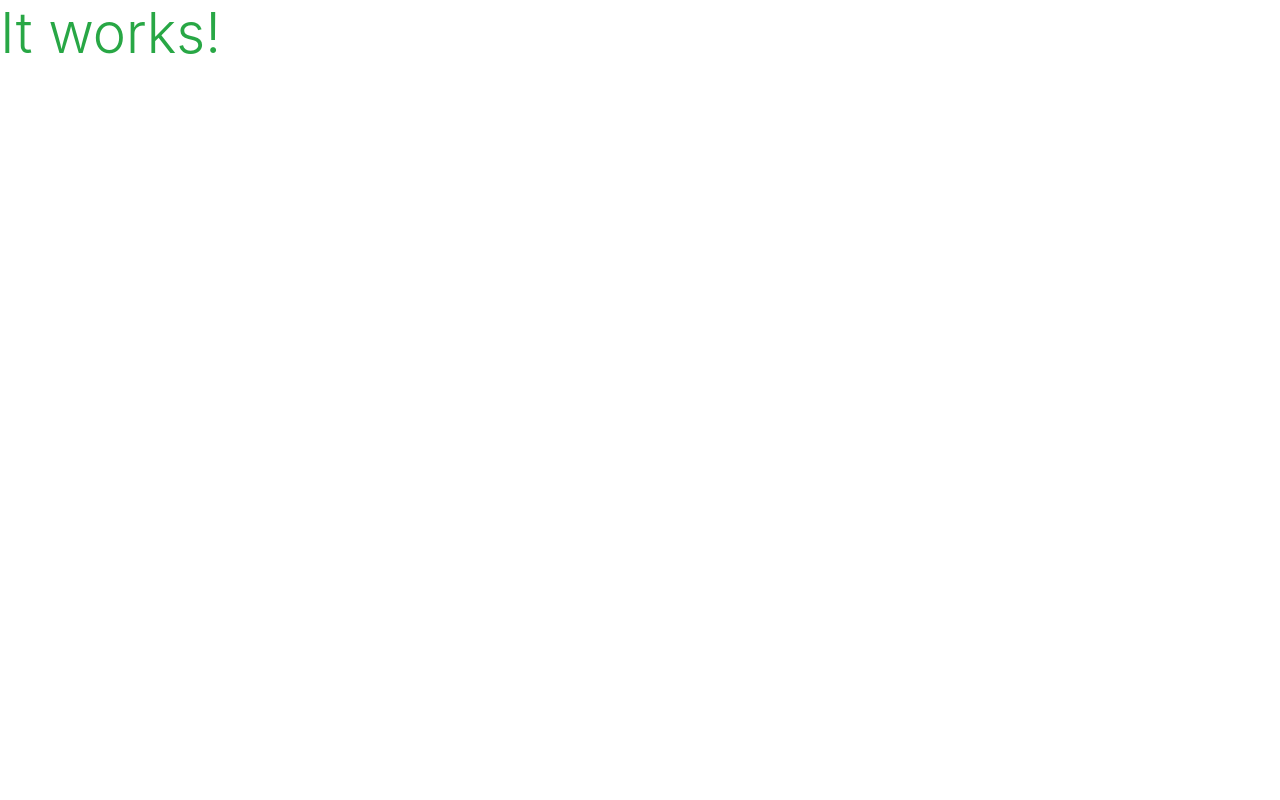
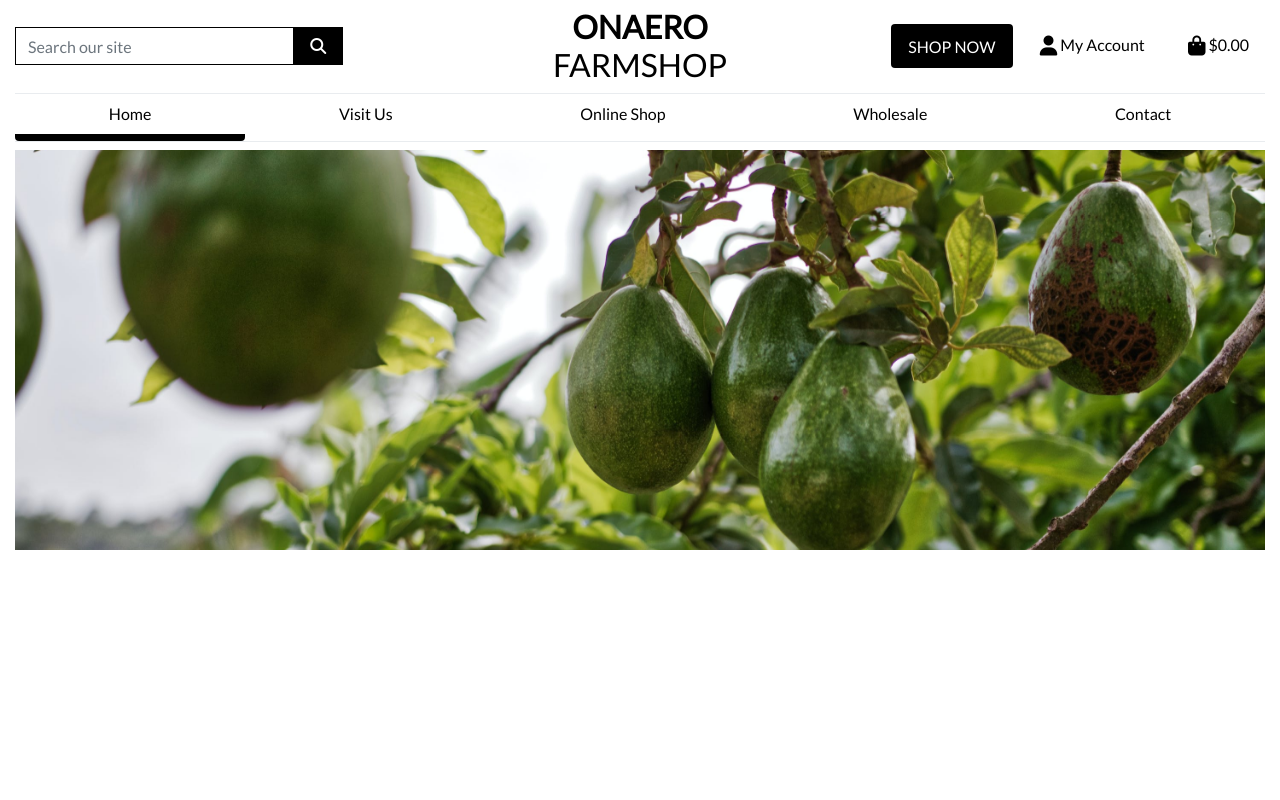
Before and after one commit to garymast/onaero-farm, a Django app: page / in a window 1280 px wide. Before the commit the page is almost empty. Run offline with Django 3.2, Linux system fonts and the light colour scheme; some libraries are stand-ins or nearby versions.

Commit message:
Create template and add CSS

```diff
--- a/home/templates/home/index.html
+++ b/home/templates/home/index.html
@@ -1,6 +1,23 @@
 {% extends "base.html" %}
 {% load static %}
 
+{% block page_header %}
+    <div class="container header-container">
+        <div class="row">
+            <div class="col"></div>
+        </div>
+    </div>
+{% endblock %}
+
 {% block content %}
-<h1 class="display-4 text-success">It works!</h1>
+    <div class="image_container">
+        <div class="row">
+            <div class="col-7 col-md-6 my-auto">
+                <h1 class="display-4 logo-font text-black">
+
+                </h1>
+
+            </div>
+        </div>
+    </div>
 {% endblock %}
--- a/onaero_farm/settings.py
+++ b/onaero_farm/settings.py
@@ -143,7 +143,10 @@ USE_TZ = True
 # https://docs.djangoproject.com/en/3.2/howto/static-files/
 
 STATIC_URL = '/static/'
+STATICFILES_DIRS = (os.path.join(BASE_DIR, 'static'),)
 
+MEDIA_URL = '/media/'
+MEDIA_ROOT = os.path.join(BASE_DIR, 'media')
 # Default primary key field type
 # https://docs.djangoproject.com/en/3.2/ref/settings/#default-auto-field
 
--- a/onaero_farm/urls.py
+++ b/onaero_farm/urls.py
@@ -15,9 +15,12 @@ Including another URLconf
 """
 from django.contrib import admin
 from django.urls import path, include
+from django.conf import settings
+from django.conf.urls.static import static
+
 
 urlpatterns = [
     path('admin/', admin.site.urls),
     path('accounts/', include('allauth.urls')),
     path('', include('home.urls')),
-]
+] + static(settings.MEDIA_URL, document_root=settings.MEDIA_ROOT)
--- /dev/null
+++ b/static/css/base.css
@@ -0,0 +1,136 @@
+html {
+    height: 100%;
+}
+
+body {
+    /* background: url('/media/pexels-matthias-oben-3687927.jpg') no-repeat center center fixed; */
+    /* background-size: cover;
+    height: calc(100vh - 105px); */
+    color: #555;
+    font-family: 'Lato';
+}
+
+/* from Bulma */
+.icon {
+    align-items: center;
+    display: inline-flex;
+    justify-content: center;
+    height: 1.5rem;
+    width: 1.5rem;
+}
+
+.logo-font {
+    text-transform: uppercase;
+}
+
+.main-logo-link {
+    width: fit-content;
+}
+
+.shop-now-button {
+    background: black;
+    color: white;
+    min-width: 260px;
+}
+
+.btn-black {
+    background: black;
+    color: white;
+}
+
+.image_container {
+    background: url('/media/pexels-matthias-oben-3687927.jpg') no-repeat center center fixed;
+    background-size: cover;
+    height: 400px;
+    display:block;
+}
+
+.site-nav {
+    border-top: 1px solid #e9ecef;
+    border-bottom: 1px solid #e9ecef;
+    margin-bottom: 5px;
+}
+
+.nav-container {
+    background-color: white;
+}
+
+.logo-padding {
+    padding-right: 0px !important;
+    padding-left: 0px !important;
+}
+
+.shop-now-button:hover,
+.shop-now-button:active,
+.shop-now-button:focus,
+.btn-black:hover,
+.btn-black:active,
+.btn-black:focus {
+    background: #222;
+    color: white;
+}
+
+.text-black {
+    color: #000 !important;
+}
+
+.border-black {
+    border: 1px solid black !important;
+}
+
+.right-pad{
+    padding-right: 190px;
+}
+
+a {
+    text-decoration: none;
+    color: black;
+    margin: 0 auto;
+}
+
+.header-container {
+    padding-top: 150px;
+}
+
+.nav-link-active{
+    border-bottom: 7px solid black !important;
+    }
+
+/* -------------------------------- Media Queries */
+
+/* Slightly larger container on xl screens */
+@media (min-width: 1200px) {
+  .container {
+    max-width: 80%;
+  }
+}
+
+/* fixed top navbar only on medium and up */
+@media (min-width: 992px) {
+    .fixed-top-desktop-only {
+        position: fixed;
+        top: 0;
+        right: 0;
+        left: 0;
+        z-index: 1030;
+    }
+
+}
+
+@media (max-width: 991px) {
+    .header-container {
+        padding-top: 245px;
+    }
+
+    .right-pad{
+        padding-right: 10px;
+    }
+
+}
+
+@media (max-width: 575px) {
+    .header-container {
+        padding-top: 418px;
+    }
+
+}
--- a/templates/base.html
+++ b/templates/base.html
@@ -15,12 +15,15 @@
 
         {% block corecss %}
             <link rel="stylesheet" href="https://cdn.jsdelivr.net/npm/bootstrap@4.6.2/dist/css/bootstrap.min.css" integrity="sha384-xOolHFLEh07PJGoPkLv1IbcEPTNtaed2xpHsD9ESMhqIYd0nLMwNLD69Npy4HI+N" crossorigin="anonymous">
+            <link rel="stylesheet" href="https://fonts.googleapis.com/css?family=Lato&display=swap">
+            <link rel="stylesheet" href="{% static 'css/base.css' %}">
         {% endblock %}
 
         {% block extra_css %}
         {% endblock %}
 
         {% block corejs %}
+            <script src="https://kit.fontawesome.com/00ff89d843.js" crossorigin="anonymous"></script>
             <script src="https://cdn.jsdelivr.net/npm/jquery@3.5.1/dist/jquery.min.js" integrity="sha256-9/aliU8dGd2tb6OSsuzixeV4y/faTqgFtohetphbbj0=" crossorigin="anonymous"></script>
             <script src="https://cdn.jsdelivr.net/npm/bootstrap@4.6.2/dist/js/bootstrap.bundle.min.js" integrity="sha384-Fy6S3B9q64WdZWQUiU+q4/2Lc9npb8tCaSX9FK7E8HnRr0Jz8D6OP9dO5Vg3Q9ct" crossorigin="anonymous"></script>
         {% endblock %}
@@ -31,7 +34,84 @@
         <title>Onaero FarmShop {% block extra_title %}{% endblock %}</title>
     </head>
     <body>
-    <header class="container-fluid fixed-top"></header>
+        <div class="container-fluid">
+        <header class="container-fluid fixed-top">
+            <div class="row">
+
+                <div class="col-12 col-lg-5 col-sm-12 my-auto py-1 py-lg-0 right-pad">
+                    <form method="GET" action="">
+                        <div class="input-group w-100">
+                            <input class="form-control border border-black rounded-0" type="text" name="q" placeholder="Search our site">
+                            <div class="input-group-append">
+                                <button class="form-control btn btn-black border border-black rounded-0" type="submit">
+                                    <span class="icon">
+                                        <i class="fas fa-search"></i>
+                                    </span>
+                                </button>
+                            </div>
+                        </div>
+                    </form>
+                </div>
+                <div class="col-12 col-lg-2 col-sm-12 my-auto py-1 py-lg-0 text-center logo-padding">
+                    <a href="{% url 'home' %}" class="nav-link main-logo-link">
+                        <h2 class="logo-font text-black my-0"><strong>Onaero</strong><br>FarmShop</h2>
+                    </a>
+                </div>
+                <div class="col-12 col-lg-5 my-auto py-1 py-lg-0">
+                    <ul class="list-inline list-unstyled text-center text-lg-right my-0">
+                        <li class="list-inline-item">
+                            <a class="nav-link btn btn-black" href="">
+                                <span class="align-middle">
+                                    SHOP NOW
+                                </span>
+                            </a>
+                        </li>
+                        <li class="list-inline-item dropdown">
+                            <a class="text-black nav-link" href="#" id="user-options" data-toggle="dropdown" aria-haspopup="true" aria-expanded="false">
+                                <div class="text-center">
+                                    <p class="my-0"><i class="fas fa-user fa-lg"></i>  My Account</p>
+                                </div>
+                            </a>
+                            <div class="dropdown-menu border-0" aria-labelledby="user-options">
+                                {% if request.user.is_authenticated %}
+                                    {% if request.user.is_superuser %}
+                                        <a href="" class="dropdown-item">Product Management</a>
+                                    {% endif %}
+                                    <a href="" class="dropdown-item">My Profile</a>
+                                    <a href="{% url 'account_logout' %}" class="dropdown-item">Logout</a>
+                                {% else %}
+                                    <a href="{% url 'account_signup' %}" class="dropdown-item">Register</a>
+                                    <a href="{% url 'account_login' %}" class="dropdown-item">Login</a>
+                                {% endif %}
+                            </div>
+                        </li>
+                        <li class="list-inline-item">
+                            <a class="{% if grand_total %}text-info font-weight-bold{% else %}text-black{% endif %} nav-link" href="">
+                                <div class="text-center">
+                                    <p class="my-0">
+                                        <i class="fas fa-shopping-bag fa-lg"></i>
+                                        {% if grand_total %}
+                                            ${{ grand_total|floatformat:2 }}
+                                        {% else %}
+                                            $0.00
+                                        {% endif %}
+                                    </p>
+                                </div>
+                            </a>
+                        </li>
+                    </ul>
+                </div>
+            </div>
+            <div class="nav-container">
+                <nav class="nav nav-pills flex-column flex-sm-row site-nav">
+                        <a class="flex-sm-fill text-sm-center nav-link nav-link-active" href="#">Home</a>
+                        <a class="flex-sm-fill text-sm-center nav-link" href="#">Visit Us</a>
+                        <a class="flex-sm-fill text-sm-center nav-link" href="#">Online Shop</a>
+                        <a class="flex-sm-fill text-sm-center nav-link" href="#">Wholesale</a>
+                        <a class="flex-sm-fill text-sm-center nav-link" href="#">Contact</a>
+                </nav>
+            </div>
+        </header>
 
         {% if messages %}
             <div class="message-container"></div>
@@ -40,6 +120,7 @@
         {% block page_header %}
         {% endblock %}
 
+
         {% block content %}
         {% endblock %}
 
@@ -47,5 +128,6 @@
         {% endblock %}
 
         <div></div>
+    </div>
     </body>
 </html>
```
Also changed, not shown: media/pexels-matthias-oben-3687927.jpg (added). Lines whose indentation alone changed are shown as unchanged.
